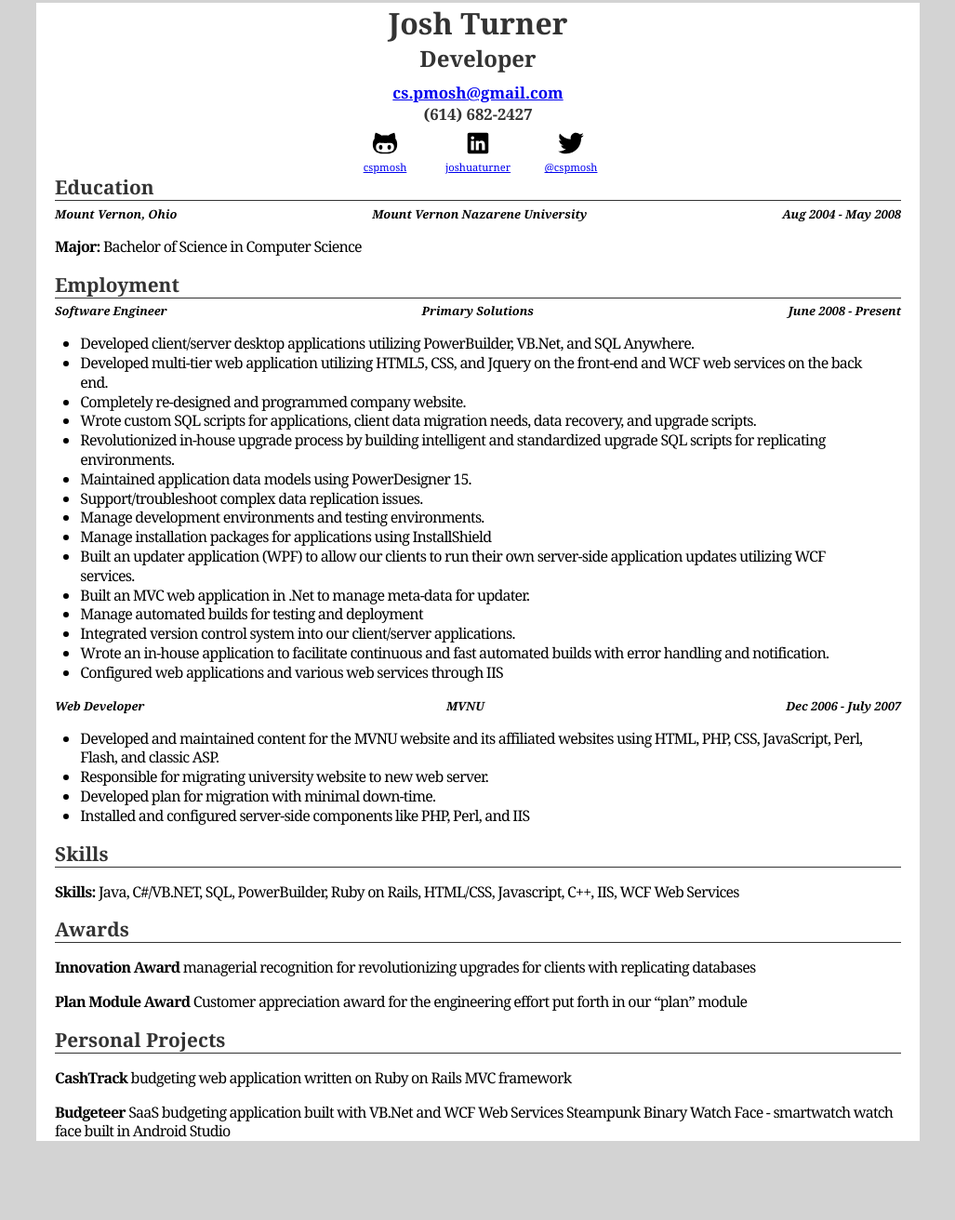
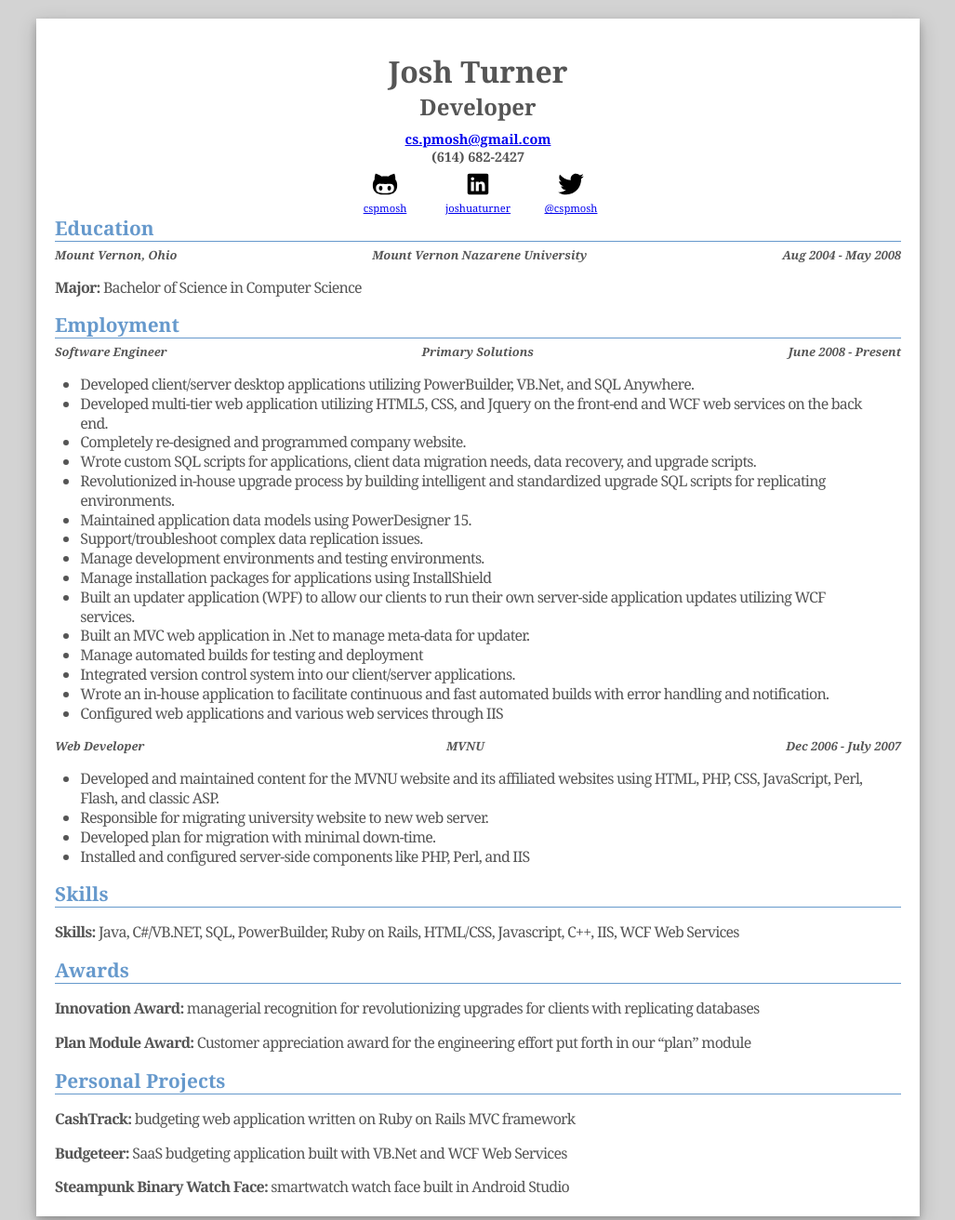
Before and after one commit to cspmosh/cspmosh.github.io, a plain HTML site: page index.html in a window 1280 px wide. Shown: the part 15-1327 px from the top of the page at 93% size, without its empty margins (126-1153 px from the left). Before the commit the page ends 1258 px from the top, so only its background shows below. Drawn offline with Linux system fonts and the light colour scheme.

Commit message:
add some styling changes to resume

```diff
--- a/assets/resume.css
+++ b/assets/resume.css
@@ -2,18 +2,21 @@
 
 /* general whole page stylings */
 body {
+  color: #555555;
   font-family: Georgia;
   width: 100%; max-width: none; margin: 0 auto;
 }
 
-.page { background-color: #FFFFFF; padding: 0px 5px; }
+.page { background-color: #FFFFFF; padding: 0px 35px; margin-top: 30px; margin-bottom: 30px; box-shadow: 0 4px 8px 0 rgba(0, 0, 0, 0.2), 0 6px 20px 0 rgba(0, 0, 0, 0.19);}
 
-h1, h2, h3, h4 { color: #333; margin: 0; }
+h1, h2, h4 { color: #555; margin: 0; }
+
+h3 { color: #6699CC; margin: 0; }
 
 /* bio header */
 
 .bio { text-align: center; letter-spacing: 0; }
-.bio h1 { font-size: 200%; margin-top: 2%}
+.bio h1 { font-size: 200%; margin-top: 35px; padding-top: 35px;}
 .bio h2 { font-size: 150%; }
 .contact-info { font-size: 90%; margin-top: 1%; }
 
--- a/index.html
+++ b/index.html
@@ -18,8 +18,8 @@
       <h1>Josh Turner</h1>
       <h2>Developer</h2>
       <div class="contact-info">
-        <h3><a href="mailto:cs.pmosh@gmail.com">cs.pmosh@gmail.com</a></h3>
-        <h3>(614) 682-2427</h3>
+        <h4><a href="mailto:cs.pmosh@gmail.com">cs.pmosh@gmail.com</a></h4>
+        <h4>(614) 682-2427</h4>
       </div>
     <div class="social-media">
       <div> <!--Github-->
@@ -125,9 +125,9 @@
         <h3>Awards</h3>
       </div>
       <div class="section-body">
-        <p><span class="section-qualifier">Innovation Award</span>
+        <p><span class="section-qualifier">Innovation Award: </span>
 		managerial recognition for revolutionizing upgrades for clients with replicating databases</p>
-		<p><span class="section-qualifier">Plan Module Award</span>
+		<p><span class="section-qualifier">Plan Module Award: </span>
 		Customer appreciation award for the engineering effort put forth in our “plan” module</p>
       </div>
     </div>
@@ -137,10 +137,13 @@
         <h3>Personal Projects</h3>
       </div>
       <div class="section-body">
-        <p><span class="section-qualifier">CashTrack</span>
+        <p><span class="section-qualifier">CashTrack: </span>
 		budgeting web application written on Ruby on Rails MVC framework</p>
-		<p><span class="section-qualifier">Budgeteer</span>
-		SaaS budgeting application built with VB.Net and WCF Web Services Steampunk Binary Watch Face - smartwatch watch face built in Android Studio</p>
+		<p><span class="section-qualifier">Budgeteer: </span>
+		SaaS budgeting application built with VB.Net and WCF Web Services<p>
+		<p><span class="section-qualifier">Steampunk Binary Watch Face: </span>
+		smartwatch watch face built in Android Studio<br/><br/></p>
+
       </div>
     </div>
   </div>
```
